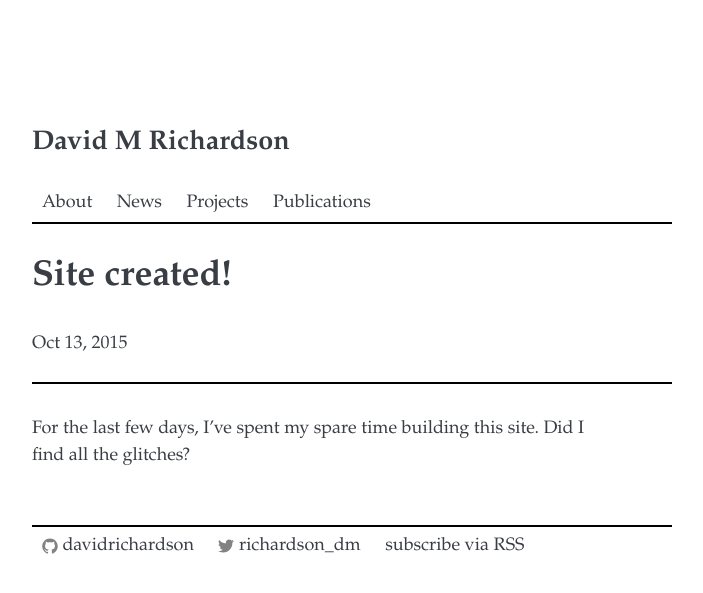
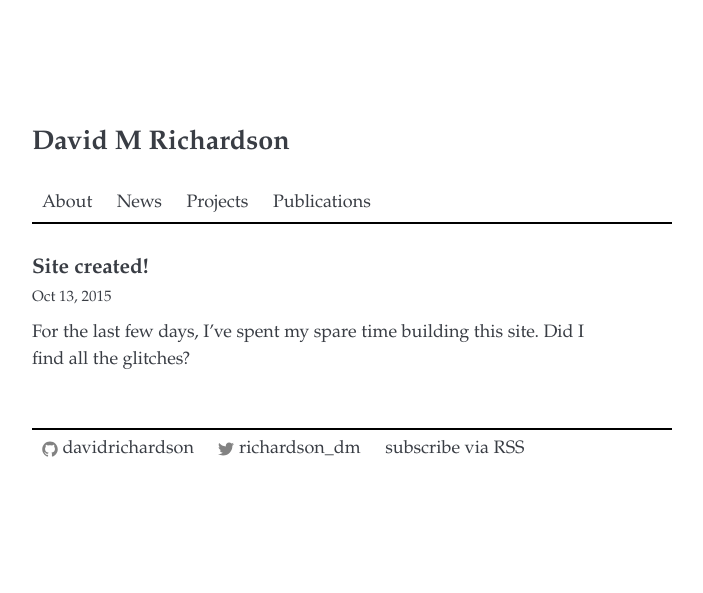
Before and after one commit to davidrichardson/davidrichardson.github.io, a Jekyll site: the page built from _posts/2014-10-13-new-site.md, in a window 1280 px wide. Shown: the top 593 px of the page, without its empty margins (96-799 px from the left). Built offline with Jekyll 4.4.1, drawn with Linux system fonts in a browser that asks for light colours; nearby versions of some CDN libraries.

Commit message:
clear up some glitches

```diff
--- a/_layouts/post.html
+++ b/_layouts/post.html
@@ -3,10 +3,9 @@
 ---
 <div class="post">
 
-  <header class="post-header">
-    <h1 class="post-title">{{ page.title }}</h1>
-    <p class="post-meta">{{ page.date | date: "%b %-d, %Y" }}{% if page.author %} • {{ page.author }}{% endif %}{% if page.meta %} • {{ page.meta }}{% endif %}</p>
-  </header>
+
+  <h3 class="post-title">{{ page.title }}</h3>
+  <small class="post-meta">{{ page.date | date: "%b %-d, %Y" }}{% if page.author %} • {{ page.author }}{% endif %}{% if page.meta %} • {{ page.meta }}{% endif %}</small>
 
   <article class="post-content">
     {{ content }}
--- a/css/site.css
+++ b/css/site.css
@@ -32,7 +32,9 @@
   margin-bottom: 1rem;
   max-width: 90%;
 }
-
+article {
+  margin-top: 0.75rem;
+}
 
 
 @media print {#container {margin: 3rem;}}
```
Also changed, not shown: projects.md (+2 -2 lines).
